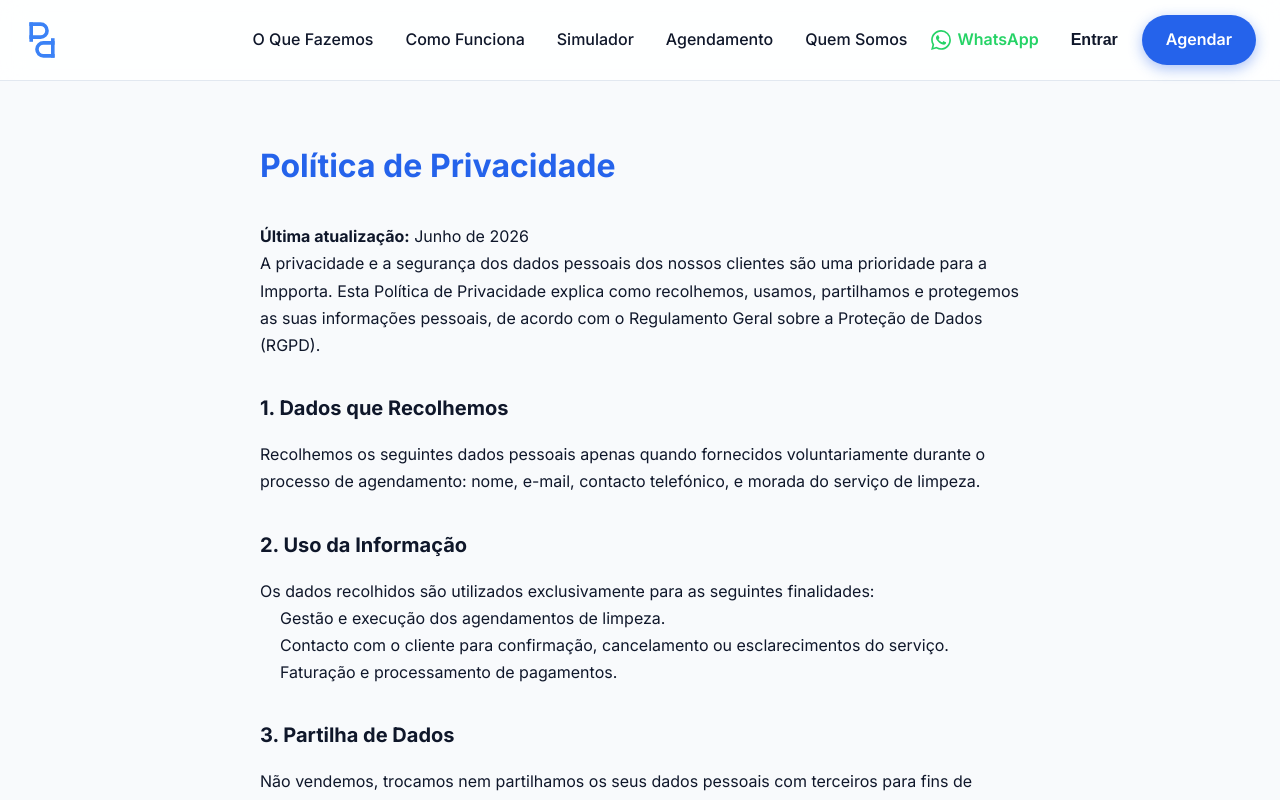
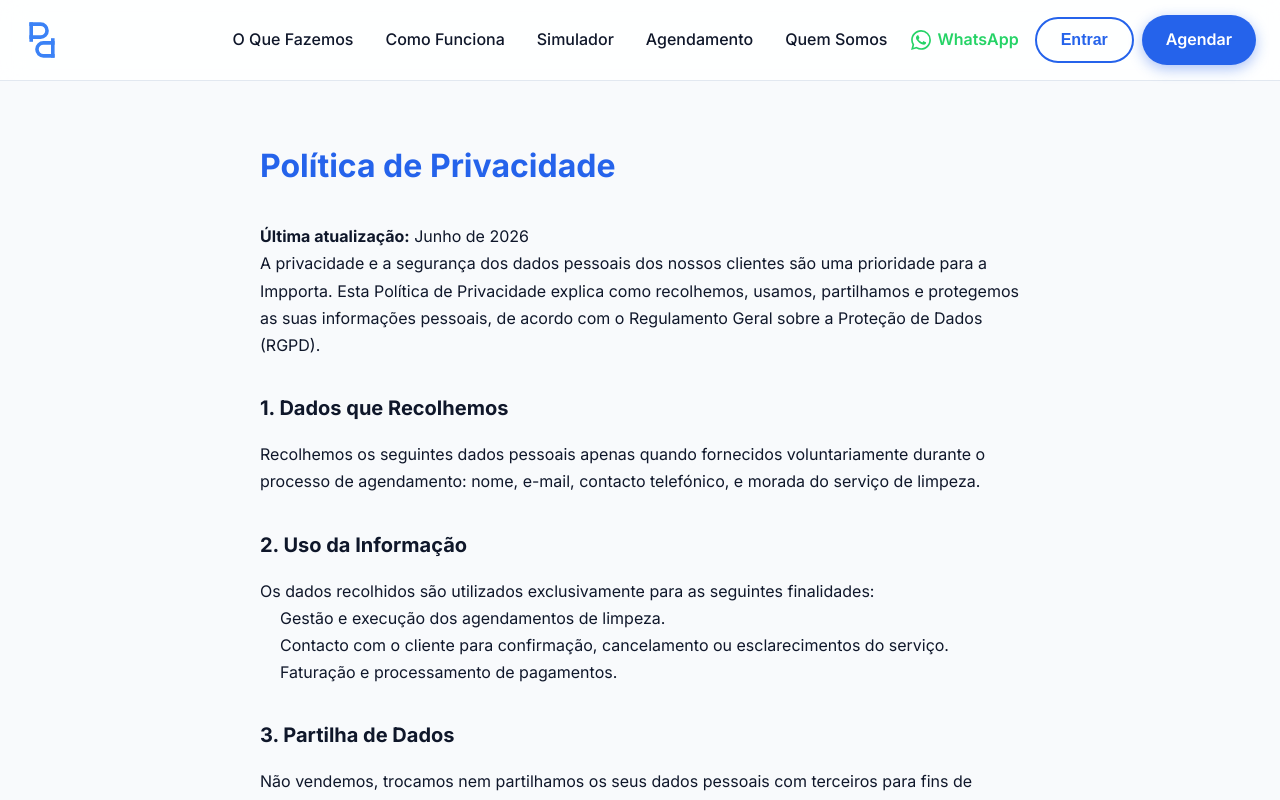
Before and after one commit to davidnungulomateus-commits/Impporta-Cleaning, a Next.js app: page /privacidade in a window 1280 px wide. Shown: the top 800 px of the page. Built offline with nearby package versions, Linux system fonts and the light colour scheme; no server answers.

Commit message:
style: change navbar Entrar button to use btn-outline class to make it pop

```diff
--- a/components/Navbar.jsx
+++ b/components/Navbar.jsx
@@ -64,9 +64,8 @@ export default function Navbar() {
     return (
       <div style={{ display: 'flex', alignItems: 'center', gap: '8px' }}>
         <button
-          className="btn"
+          className="btn btn-outline"
           onClick={() => { closeMobileMenu(); handleGoogleLogin(); }}
-          style={{ padding: '8px 16px', backgroundColor: 'transparent', border: 'none', color: 'var(--text-color)', fontWeight: '600', cursor: 'pointer' }}
         >
           Entrar
         </button>
```
